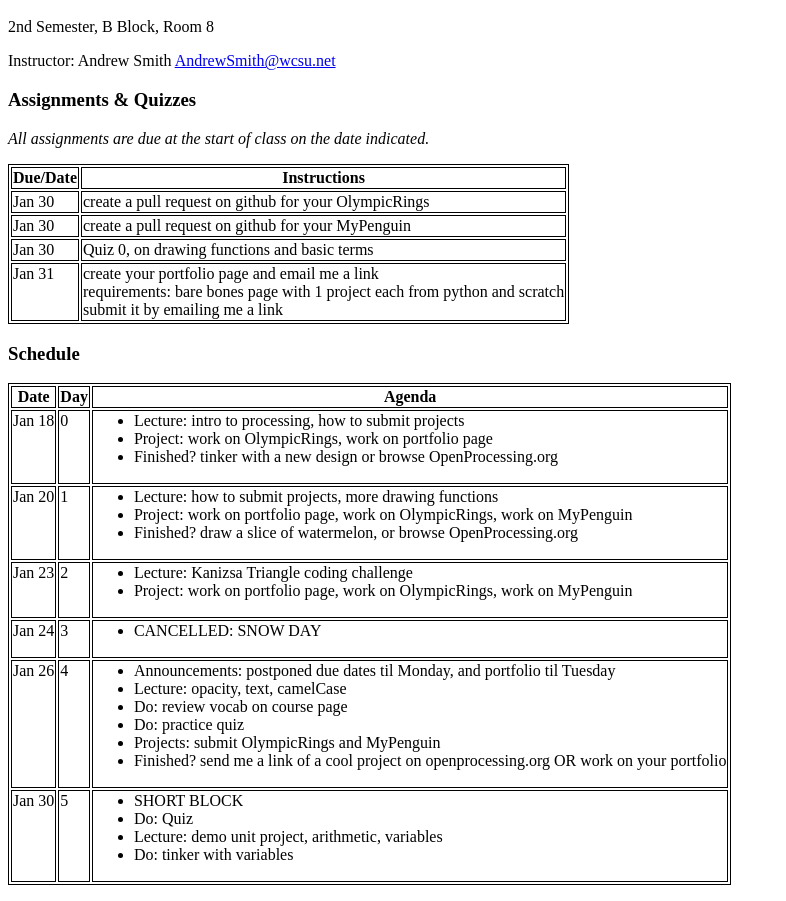
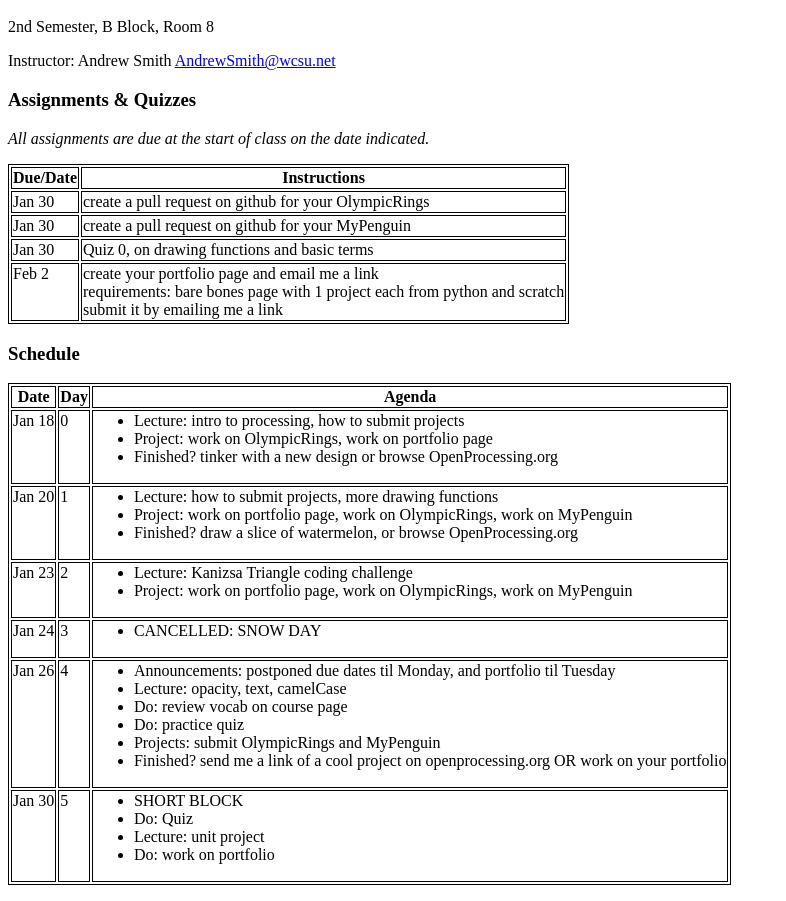
Before and after one commit to WoodstockCS/cp2, a plain HTML site: page index.html in a window 1280 px wide. Shown: the part 48-949 px from the top of the page, without its empty margins (0-786 px from the left). Drawn offline with Linux system fonts and the light colour scheme.

Commit message:
update jan 30

```diff
--- a/index.html
+++ b/index.html
@@ -46,7 +46,7 @@
       </tr>
       <tr>
         <td valign="top">
-          Jan 31
+          Feb 2
         </td>
         <td valign="top">
           create your portfolio page and email me a link<br>
@@ -155,8 +155,8 @@
           <ul>
             <li>SHORT BLOCK</li>
             <li>Do: Quiz</li>
-            <li>Lecture: demo unit project, arithmetic, variables</li>
-            <li>Do: tinker with variables</li>
+            <li>Lecture: unit project</li>
+            <li>Do: work on portfolio</li>
           </ul>
         </td>
       </tr>
```
